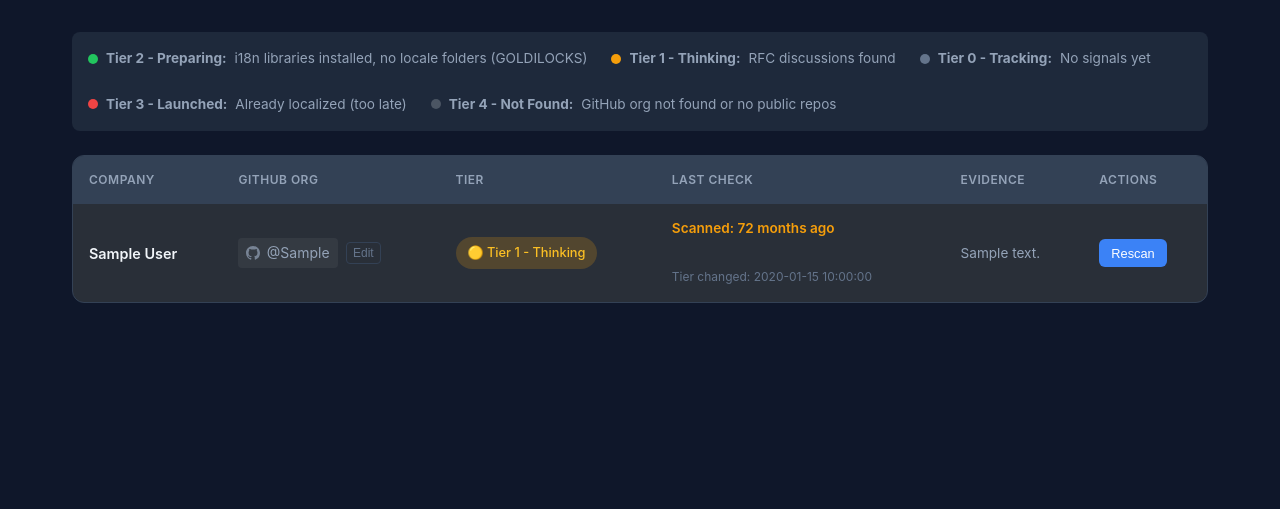
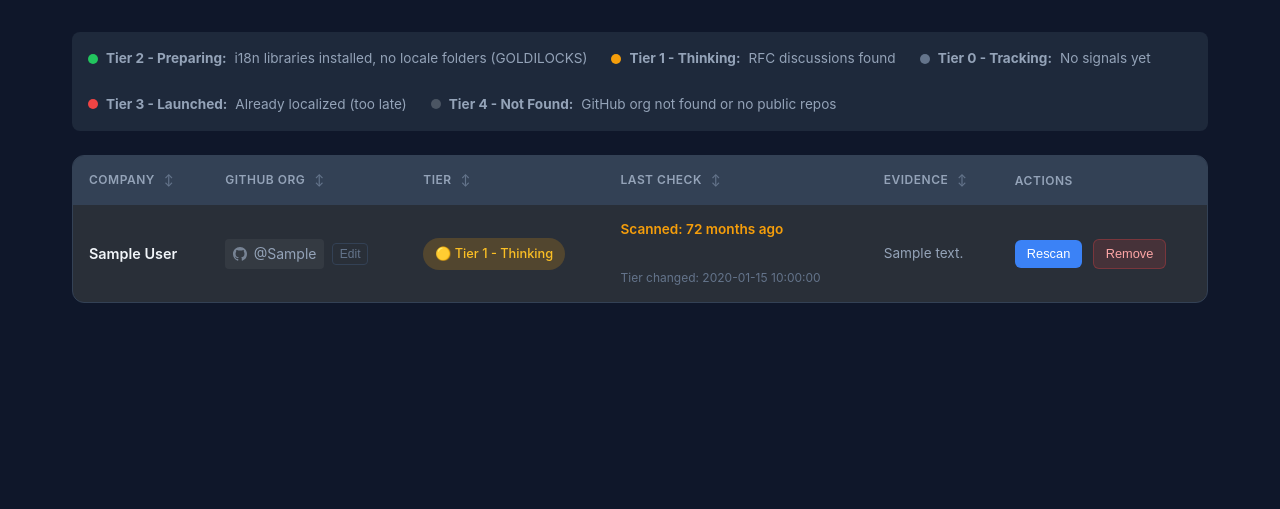
Before and after one commit to emurray32/GItHub-Dossier, a Flask app: page /accounts in a window 1280 px wide. Shown: the part 214-723 px from the top of the page. Run offline with Flask 3, Linux system fonts and the light colour scheme; tables that the repository leaves empty hold one stand-in row (values such as "Sample post").

Commit message:
Add account removal and sorting on accounts table

```diff
--- a/app.py
+++ b/app.py
@@ -15,7 +15,7 @@ from database import (
     save_report, get_report, get_recent_reports, search_reports,
     update_account_status, get_all_accounts, add_account_to_tier_0, TIER_CONFIG,
     get_account_by_company, get_account_by_company_case_insensitive,
-    mark_account_as_invalid, get_refreshable_accounts,
+    mark_account_as_invalid, get_refreshable_accounts, delete_account,
     get_db_connection
 )
 from monitors.scanner import deep_scan_generator
@@ -385,6 +385,15 @@ def api_accounts():
     """API endpoint to get all monitored accounts."""
     all_accounts = get_all_accounts()
     return jsonify(all_accounts)
+
+
+@app.route('/api/accounts/<int:account_id>', methods=['DELETE'])
+def api_delete_account(account_id: int):
+    """Delete a monitored account by ID."""
+    deleted = delete_account(account_id)
+    if not deleted:
+        return jsonify({'error': 'Account not found'}), 404
+    return jsonify({'status': 'success'})
 
 
 @app.route('/grow')
--- a/templates/accounts.html
+++ b/templates/accounts.html
@@ -57,6 +57,26 @@
         font-size: 0.75rem;
         letter-spacing: 0.5px;
         border-bottom: 1px solid var(--border-color);
+        position: relative;
+    }
+
+    .accounts-table th.sortable {
+        cursor: pointer;
+        user-select: none;
+    }
+
+    .accounts-table th.sortable:hover {
+        color: var(--text-primary);
+    }
+
+    .sort-indicator {
+        margin-left: 0.35rem;
+        font-size: 0.7rem;
+        color: var(--text-muted);
+    }
+
+    .sort-indicator.active {
+        color: var(--accent-color);
     }
 
     .accounts-table td {
@@ -355,6 +375,32 @@
 
     .btn-action-smart.btn-refresh-needed:hover:not(:disabled) {
         background: #2563eb;
+    }
+
+    .btn-delete-account {
+        display: inline-flex;
+        align-items: center;
+        gap: 0.3rem;
+        padding: 0.4rem 0.75rem;
+        margin-left: 0.4rem;
+        background: rgba(239, 68, 68, 0.15);
+        color: #fca5a5;
+        border: 1px solid rgba(239, 68, 68, 0.3);
+        border-radius: 6px;
+        font-size: 0.8rem;
+        text-decoration: none;
+        cursor: pointer;
+        transition: all var(--transition-fast);
+    }
+
+    .btn-delete-account:hover:not(:disabled) {
+        background: rgba(239, 68, 68, 0.25);
+        color: #fecaca;
+    }
+
+    .btn-delete-account:disabled {
+        opacity: 0.6;
+        cursor: not-allowed;
     }
 
     .freshness-highlight {
@@ -691,17 +737,17 @@
         <table class="accounts-table">
             <thead>
                 <tr>
-                    <th>Company</th>
-                    <th>GitHub Org</th>
-                    <th>Tier</th>
-                    <th>Last Check</th>
-                    <th>Evidence</th>
+                    <th class="sortable" data-sort-key="company">Company <span class="sort-indicator">↕</span></th>
+                    <th class="sortable" data-sort-key="github_org">GitHub Org <span class="sort-indicator">↕</span></th>
+                    <th class="sortable" data-sort-key="tier">Tier <span class="sort-indicator">↕</span></th>
+                    <th class="sortable" data-sort-key="last_scanned">Last Check <span class="sort-indicator">↕</span></th>
+                    <th class="sortable" data-sort-key="evidence">Evidence <span class="sort-indicator">↕</span></th>
                     <th>Actions</th>
                 </tr>
             </thead>
             <tbody>
                 {% for account in accounts %}
-                <tr class="tier-row-{{ account.current_tier }}" data-company="{{ account.company_name }}" data-tier="{{ account.current_tier }}" data-last-scanned="{{ account.last_scanned_at or '' }}" data-status-changed="{{ account.status_changed_at or '' }}">
+                <tr class="tier-row-{{ account.current_tier }}" data-account-id="{{ account.id }}" data-company="{{ account.company_name }}" data-tier="{{ account.current_tier }}" data-last-scanned="{{ account.last_scanned_at or '' }}" data-status-changed="{{ account.status_changed_at or '' }}">
                     <td class="company-cell">
                         {% if account.latest_report_id %}
                         <a href="{{ url_for('view_report', report_id=account.latest_report_id) }}">
@@ -776,6 +822,9 @@
                             Rescan
                         </button>
                         {% endif %}
+                        <button type="button" class="btn-delete-account" data-company="{{ account.company_name }}" onclick="removeAccount(this)">
+                            Remove
+                        </button>
                     </td>
                 </tr>
                 {% endfor %}
@@ -855,8 +904,109 @@ function initializeUI() {
     // The button state is set in the HTML template, no dynamic changes needed
 }
 
+// =============================================================================
+// Sorting
+// =============================================================================
+
+let activeSort = { key: null, direction: 'asc' };
+
+function getSortValue(row, key) {
+    if (key === 'company') {
+        return (row.dataset.company || '').toLowerCase();
+    }
+    if (key === 'github_org') {
+        const orgCell = row.querySelector('.github-org-cell');
+        return (orgCell?.dataset.org || '').toLowerCase();
+    }
+    if (key === 'tier') {
+        return parseInt(row.dataset.tier || '0', 10);
+    }
+    if (key === 'last_scanned') {
+        return row.dataset.lastScanned ? new Date(row.dataset.lastScanned).getTime() : 0;
+    }
+    if (key === 'evidence') {
+        const evidence = row.querySelector('.evidence-text');
+        return (evidence?.textContent || '').toLowerCase();
+    }
+    return '';
+}
+
+function sortTableBy(key) {
+    const tbody = document.querySelector('.accounts-table tbody');
+    if (!tbody) return;
+
+    if (activeSort.key === key) {
+        activeSort.direction = activeSort.direction === 'asc' ? 'desc' : 'asc';
+    } else {
+        activeSort = { key, direction: 'asc' };
+    }
+
+    const rows = Array.from(tbody.querySelectorAll('tr'));
+    rows.sort((a, b) => {
+        const valueA = getSortValue(a, key);
+        const valueB = getSortValue(b, key);
+        if (valueA < valueB) return activeSort.direction === 'asc' ? -1 : 1;
+        if (valueA > valueB) return activeSort.direction === 'asc' ? 1 : -1;
+        return 0;
+    });
+
+    rows.forEach(row => tbody.appendChild(row));
+
+    document.querySelectorAll('.accounts-table th.sortable').forEach(th => {
+        const indicator = th.querySelector('.sort-indicator');
+        if (!indicator) return;
+        if (th.dataset.sortKey === key) {
+            indicator.textContent = activeSort.direction === 'asc' ? '↑' : '↓';
+            indicator.classList.add('active');
+        } else {
+            indicator.textContent = '↕';
+            indicator.classList.remove('active');
+        }
+    });
+}
+
+// =============================================================================
+// Manual Removal
+// =============================================================================
+
+async function removeAccount(button) {
+    const row = button.closest('tr');
+    const company = row?.dataset.company || 'this account';
+    const accountId = row?.dataset.accountId;
+    if (!accountId) {
+        showNotification('Could not identify the selected account.', 'error');
+        return;
+    }
+
+    if (!confirm(`Remove ${company} from monitored accounts? This cannot be undone.`)) {
+        return;
+    }
+
+    button.disabled = true;
+    button.textContent = 'Removing...';
+
+    try {
+        const response = await fetch(`/api/accounts/${accountId}`, { method: 'DELETE' });
+        const data = await response.json();
+        if (!response.ok) {
+            throw new Error(data.error || 'Failed to remove account.');
+        }
+        row.remove();
+        showNotification(`${company} removed from monitored accounts.`, 'success');
+    } catch (error) {
+        showNotification(error.message || 'Failed to remove account.', 'error');
+        button.disabled = false;
+        button.textContent = 'Remove';
+    }
+}
+
 // Initialize on page load
-document.addEventListener('DOMContentLoaded', initializeUI);
+document.addEventListener('DOMContentLoaded', () => {
+    initializeUI();
+    document.querySelectorAll('.accounts-table th.sortable').forEach(th => {
+        th.addEventListener('click', () => sortTableBy(th.dataset.sortKey));
+    });
+});
 
 // =============================================================================
 // GitHub Org Edit Functions
```
